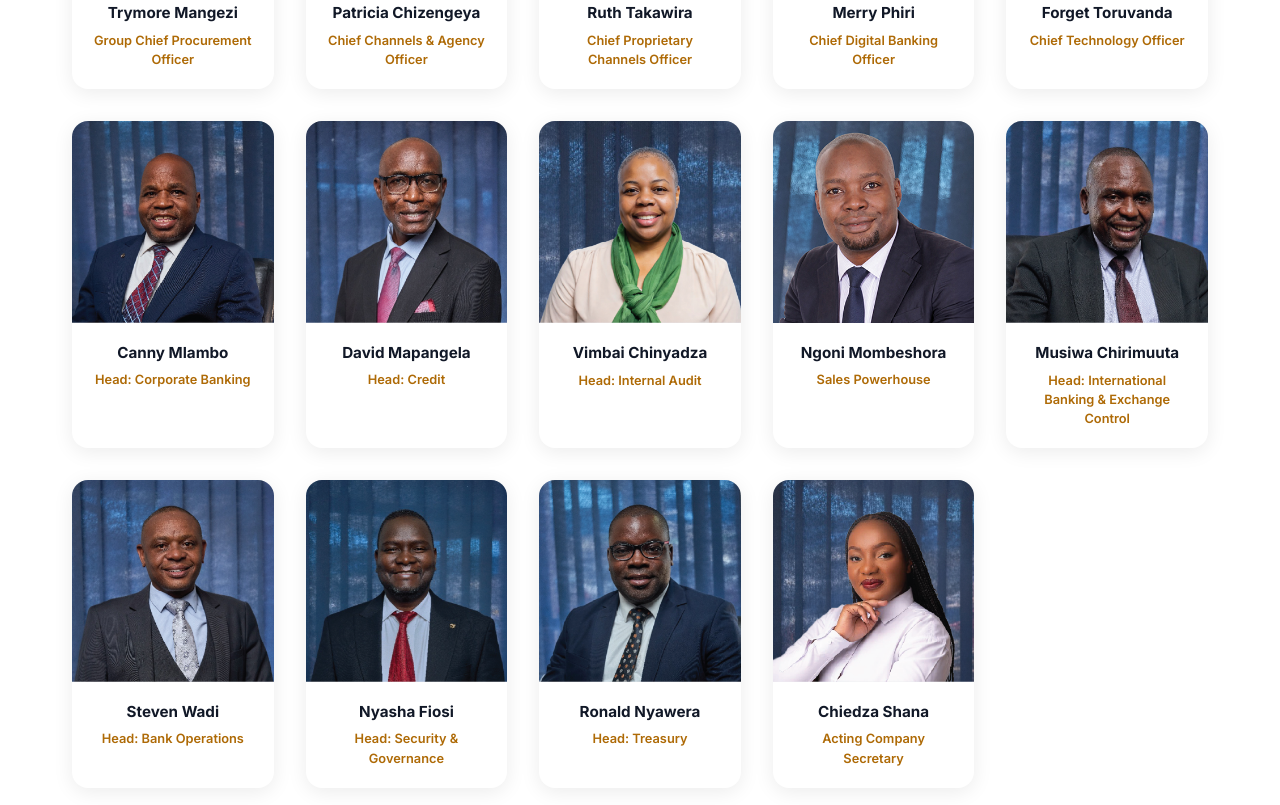
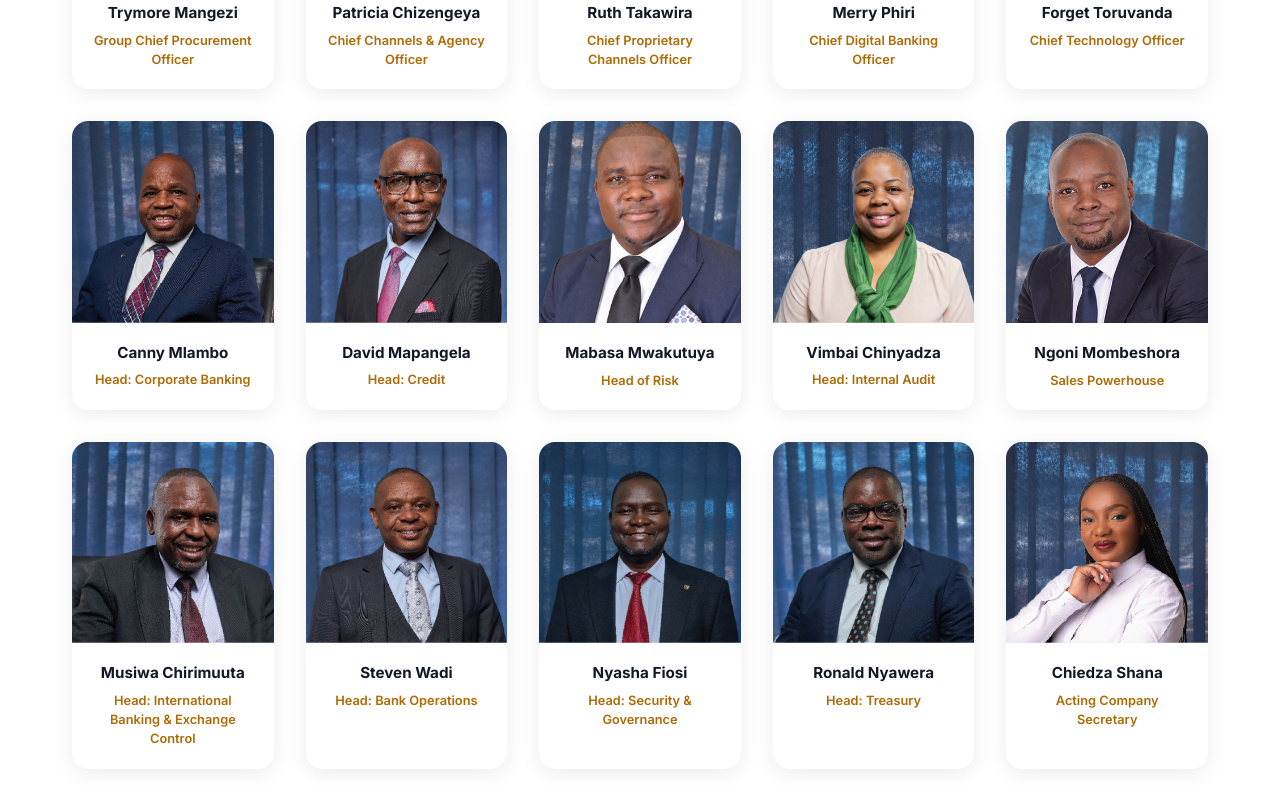
Before and after one commit to Tinashe77/TN, a React (Vite) app in the folder tn-landing/: page /management-team in a window 1280 px wide. Shown: the part 1520-2325 px from the top of the page. Built offline with nearby package versions, Linux system fonts and the light colour scheme.

Commit message:
Add Head of Risk management profile

```diff
--- a/tn-landing/src/pages/ManagementTeam.jsx
+++ b/tn-landing/src/pages/ManagementTeam.jsx
@@ -118,6 +118,17 @@ He is a registered legal practitioner, conveyancer, and notary public, and an As
       subtitle: '',
       image: '/management-pics/David-Mapangela.png',
       bio: `With more than 30 years of experience in banking, David rose to become the Regional Head of Retail Credit at a local international financial institution. He joined TN Cybertech Bank in 2013 and has held senior management roles in credit and general risk management. He is currently the Head of Credit at TN Cybertech Bank. He holds a BSc in Economics and certificates in risk management, credit, lending, and general management.`
+    },
+    {
+      name: 'Mabasa Mwakutuya',
+      title: 'Head of Risk',
+      subtitle: '',
+      image: '/Mabasa-Mwakutuya.jpg',
+      bio: `Mr Mwakutuya is a seasoned Risk Management and Actuarial professional with over 13 years' experience. He previously worked as a Risk and Actuarial Consultant for Starz Risk Solutions and Modworld Consulting Pvt Ltd on ERM, Actuarial, IFRS 9, Basel II/III, Tariff Modelling, and Financial Modelling projects in Zimbabwe, Tanzania, Ghana, Lesotho, Botswana, and Zambia.
+
+Before this role, he served as the Quantitative Risk and Modelling Manager in the Risk Department.
+
+He is a Certified Expert in Risk Management, a designation awarded by the Frankfurt School of Finance and Management (Germany). He holds a Master of Science in Actuarial Finance from the University of Leeds (UK) and a Bachelor of Commerce Honours Degree in Actuarial Science from the National University of Science and Technology (NUST) Zimbabwe.`
     },
     {
       name: 'Vimbai Chinyadza',
```
Also changed, not shown: tn-landing/public/Mabasa-Mwakutuya.jpg (added).
